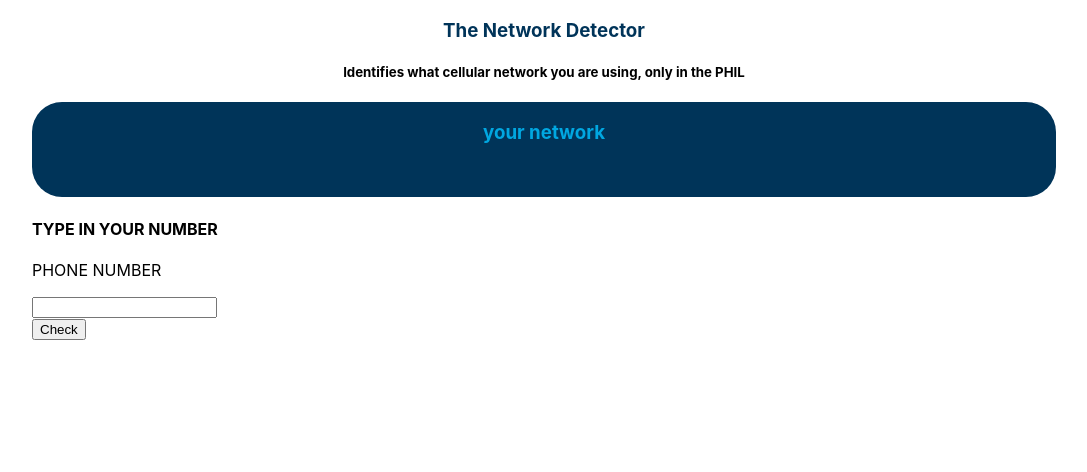
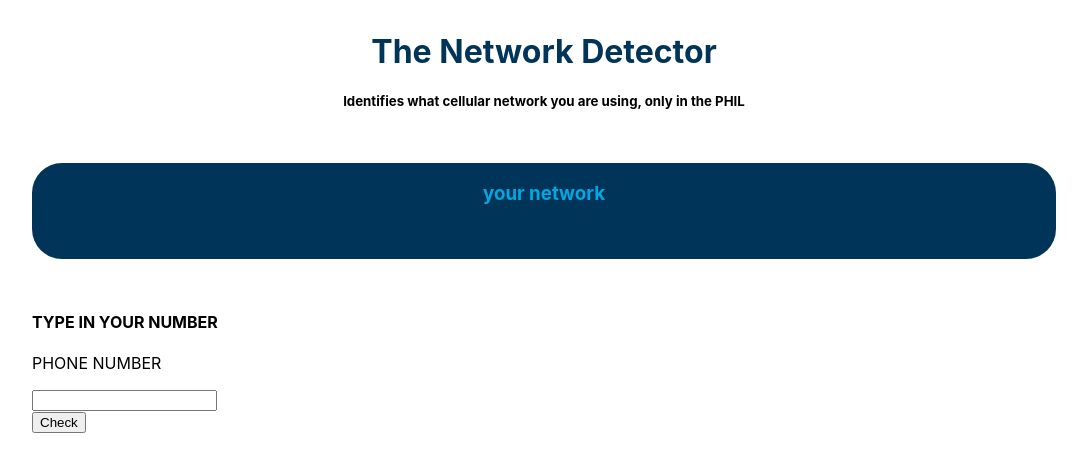
Before and after one commit to mcdylanb/network-identifier, a React (Create React App) app: page / in a window 1280 px wide. Shown: the top 472 px of the page, without its empty margins (96-1183 px from the left). Built offline with nearby package versions, Linux system fonts and the light colour scheme.

Commit message:
Adjusts size for title section and added mar Bot

```diff
--- a/src/App.css
+++ b/src/App.css
@@ -9,18 +9,21 @@
 
 .tittle h3{
   color: #003459;
+  font-size: 2rem;
+  margin-bottom: 0;
 
 }
 
 .tittle {
-
   text-align: center;
+  margin-bottom: 2rem;
 }
 
 .yourNetwork {
   background-color: #003459;
   text-align: center;
   border-radius: 30px;
+  margin-bottom: 2rem;
 }
 
 .yourNetwork h3{
```
